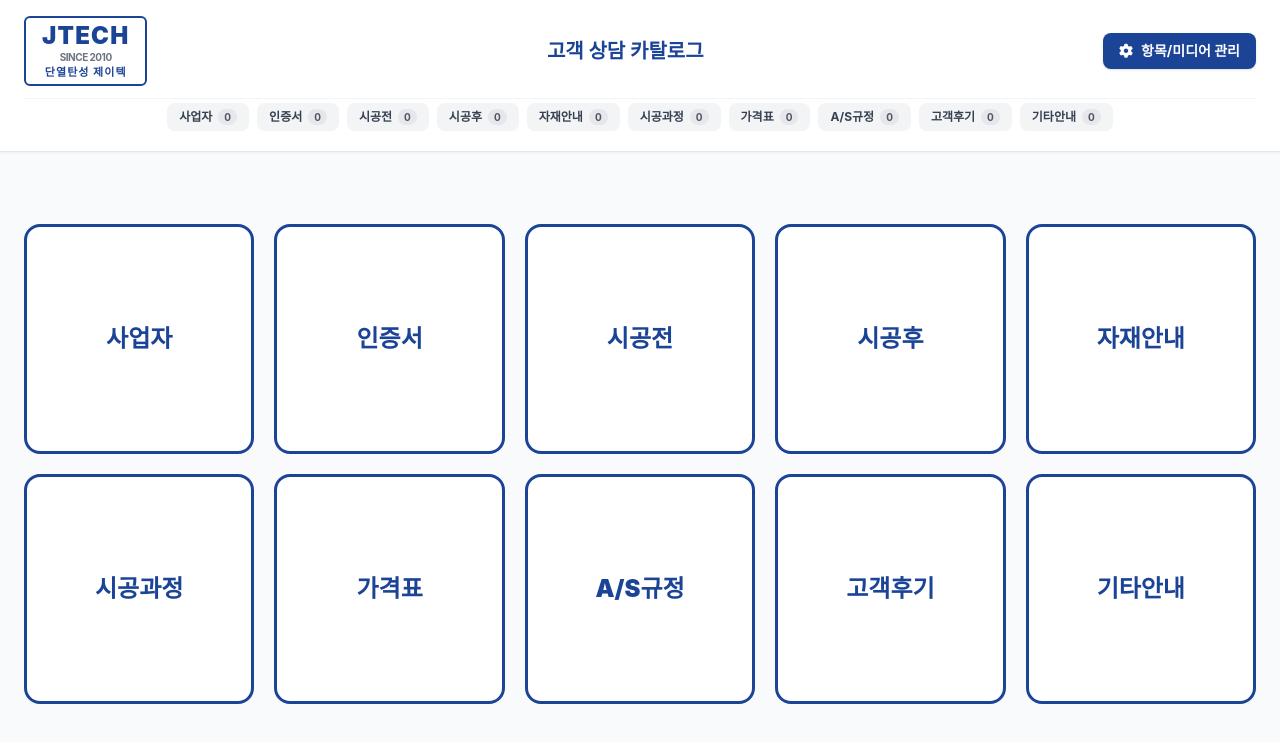
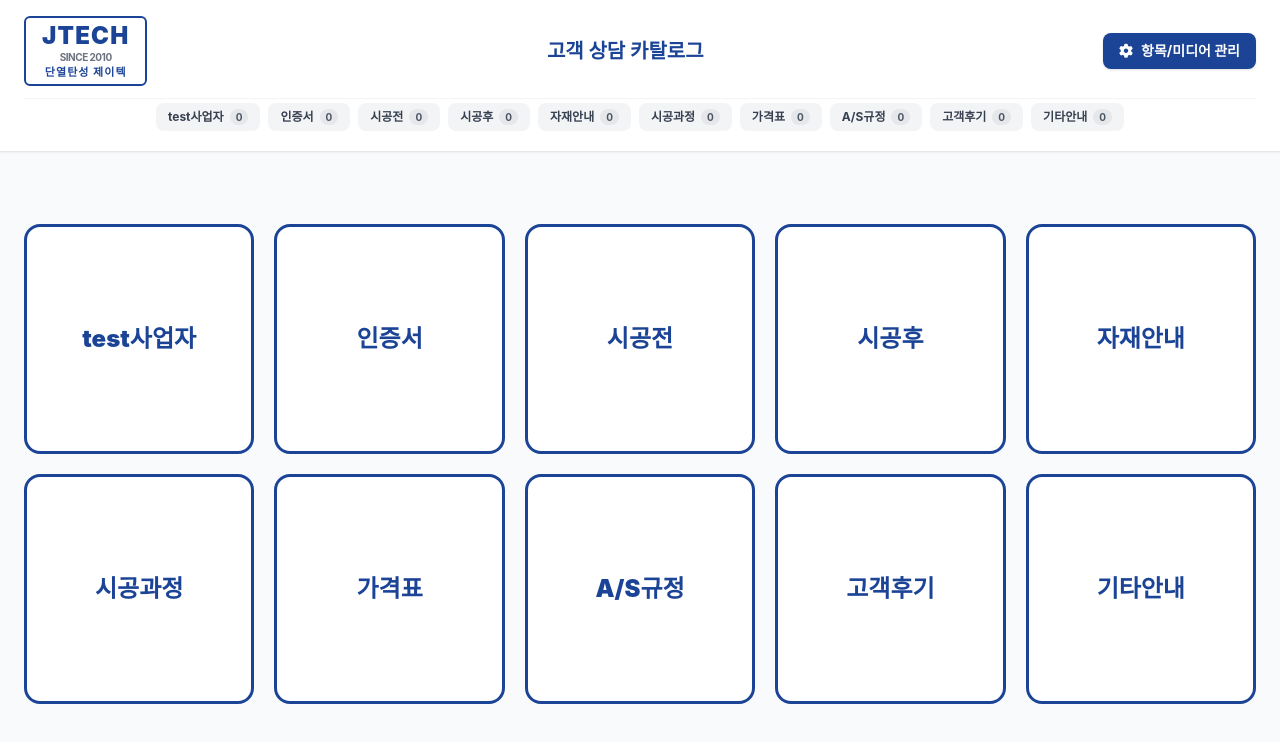
Before and after one commit to enjoyableDS/jtech-consulting, a plain HTML site: page index.html in a window 1280 px wide. Drawn offline with nearby package versions, Linux system fonts and the light colour scheme; a web font is replaced by a local one.

Commit message:
Update DEFAULT_CATEGORIES to include test사업자

```diff
--- a/index.html
+++ b/index.html
@@ -272,7 +272,7 @@
     }
 
     const DEFAULT_CATEGORIES = [
-      "사업자", "인증서", "시공전", "시공후", "자재안내",
+      "test사업자", "인증서", "시공전", "시공후", "자재안내",
       "시공과정", "가격표", "A/S규정", "고객후기", "기타안내"
     ];
 
```
